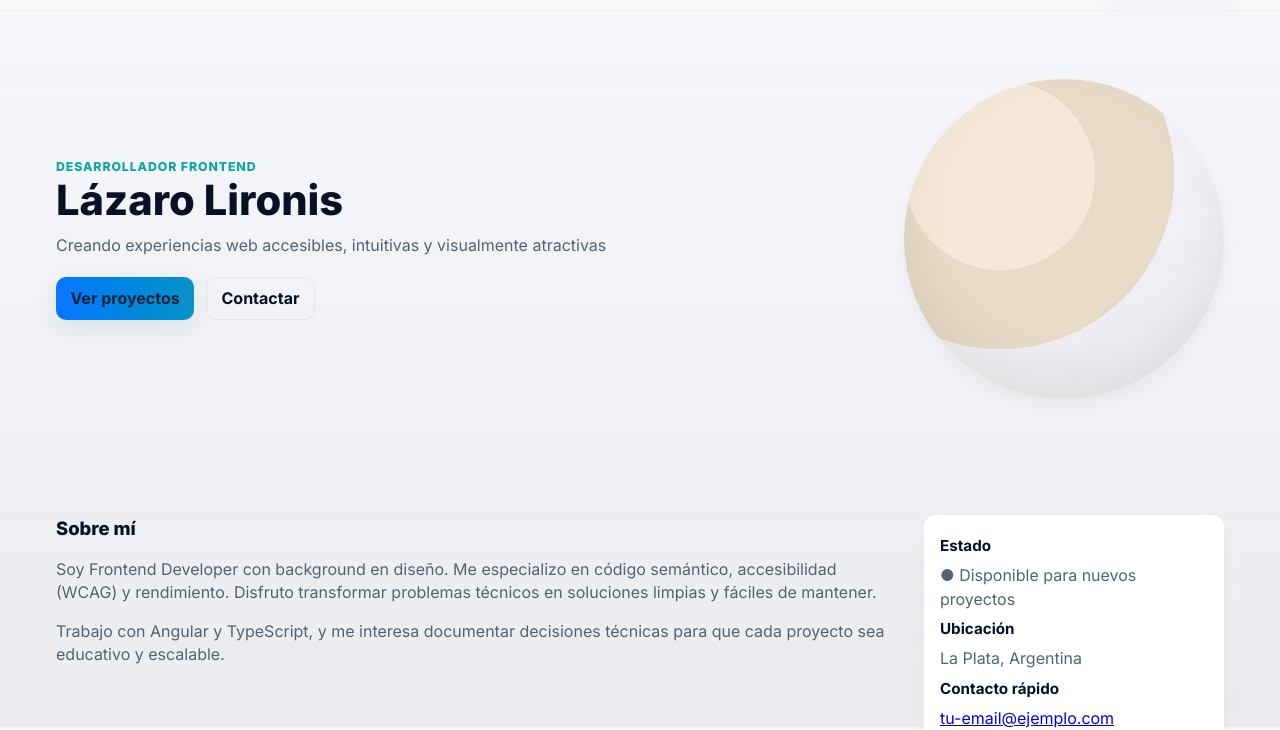
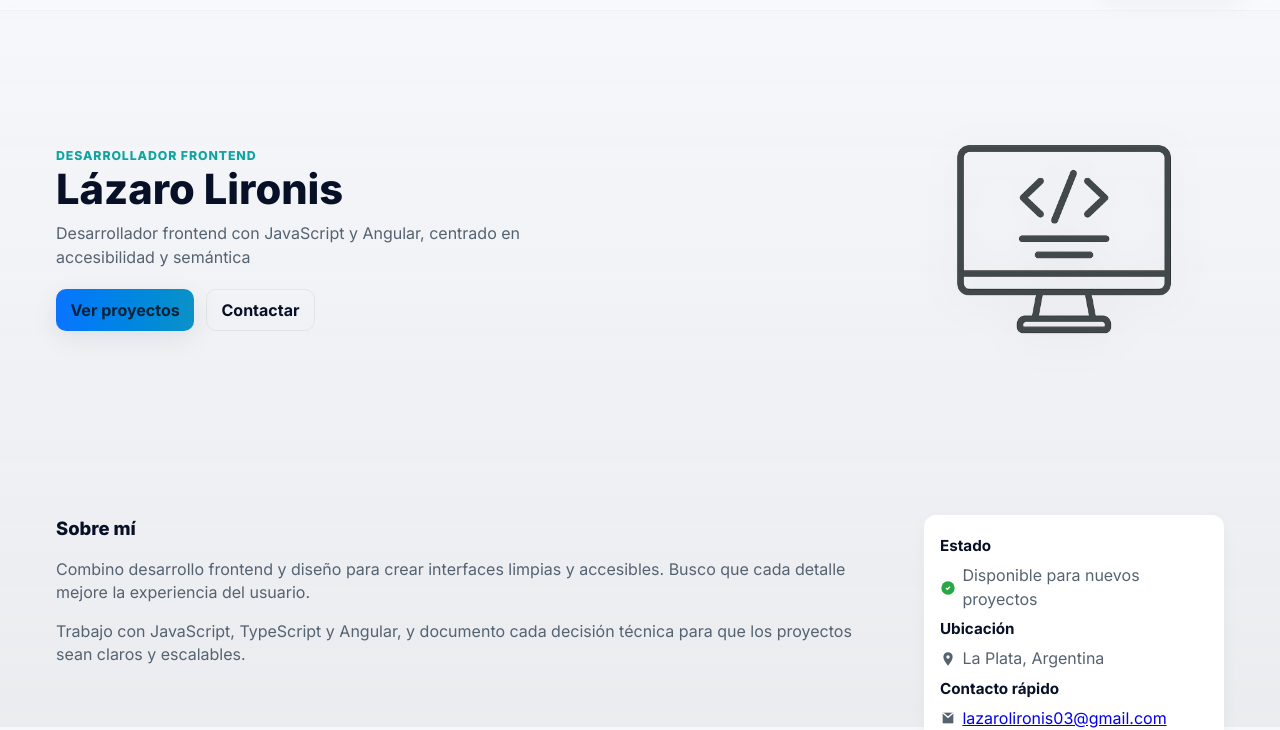
Before and after one commit to LazaroLironis241103/Bootcamp-FullStack, a plain HTML site: page Portfolio/index.html in a window 1280 px wide. Shown: the part 73-803 px from the top of the page. Drawn offline with Linux system fonts and the light colour scheme.

Commit message:
feat: reemplazo visual-blob por ilustración técnica
- Eliminado el blob decorativo del hero
- Agregada ilustración de programación (ilustracion.png) en su lugar
- Ajustado CSS para hero-illustration con animación fadeIn + drop-shadow
- Ocultada/ajustada ilustración en pantallas móviles para mejorar experiencia
- Limpieza de estilos obsoletos (.visual-blob)

```diff
--- a/Portfolio/index.html
+++ b/Portfolio/index.html
@@ -16,7 +16,7 @@
 
   <header class="site-header" role="banner">
     <div class="container header-inner">
-      <a class="brand" href="/" aria-label="Inicio - Lázaro Lironis">
+      <a class="brand" href="/Portfolio/" aria-label="Inicio - Lázaro Lironis">
         <img class="brand__logo" src="https://i.pinimg.com/originals/7c/f1/da/7cf1da8d5885498503b1c7b5f3ef9b8f.png" alt="Logotipo LL">
         <h1 class="brand__title">Lázaro Lironis</h1>
       </a>
@@ -54,7 +54,7 @@
         <div class="hero-content">
           <p class="kicker">Desarrollador Frontend</p>
           <h2 class="hero-title">Lázaro Lironis</h2>
-          <p class="hero-subtitle">Creando experiencias web accesibles, intuitivas y visualmente atractivas</p>
+          <p class="hero-subtitle">Desarrollador frontend con JavaScript y Angular, centrado en accesibilidad y semántica</p>
           <div class="hero-actions">
             <a class="btn btn--primary" href="#proyectos">Ver proyectos</a>
             <a class="btn btn--secondary" href="#contacto">Contactar</a>
@@ -62,8 +62,9 @@
         </div>
 
         <div class="hero-visual" aria-hidden="true">
-          <div class="visual-blob" role="img" aria-label="Elemento decorativo"></div>
+          <img src="ilustracion.png" alt="" class="hero-illustration" />
         </div>
+
       </div>
     </section>
 
@@ -71,18 +72,40 @@
       <div class="container about-grid">
         <div class="about-text">
           <h3 class="section-title">Sobre mí</h3>
-          <p>Soy Frontend Developer con background en diseño. Me especializo en código semántico, accesibilidad (WCAG) y rendimiento. Disfruto transformar problemas técnicos en soluciones limpias y fáciles de mantener.</p>
-          <p>Trabajo con Angular y TypeScript, y me interesa documentar decisiones técnicas para que cada proyecto sea educativo y escalable.</p>
+          <p>Combino desarrollo frontend y diseño para crear interfaces limpias y accesibles. Busco que cada detalle mejore la experiencia del usuario.</p>
+          <p>Trabajo con JavaScript, TypeScript y Angular, y documento cada decisión técnica para que los proyectos sean claros y escalables.</p>
         </div>
 
         <aside class="about-meta" aria-labelledby="availability-title">
           <h4 id="availability-title" class="meta-title">Estado</h4>
-          <p class="meta-item meta-available" aria-hidden="false">● Disponible para nuevos proyectos</p>
+          <p class="meta-item meta-available">
+            <svg class="icon" xmlns="http://www.w3.org/2000/svg" viewBox="0 0 24 24" width="16" height="16" aria-hidden="true">
+              <circle cx="12" cy="12" r="10" fill="green"/>
+              <path d="M9 12l2 2 4-4" stroke="white" stroke-width="2" fill="none"/>
+            </svg>
+            Disponible para nuevos proyectos
+          </p>
+
           <h4 class="meta-title">Ubicación</h4>
-          <p class="meta-item">La Plata, Argentina</p>
+          <p class="meta-item">
+            <svg class="icon" xmlns="http://www.w3.org/2000/svg" viewBox="0 0 24 24" width="16" height="16" aria-hidden="true">
+              <path d="M12 2C8 2 5 5 5 9c0 5 7 13 7 13s7-8 7-13c0-4-3-7-7-7z" fill="currentColor"/>
+              <circle cx="12" cy="9" r="2.5" fill="white"/>
+            </svg>
+            La Plata, Argentina
+          </p>
+
           <h4 class="meta-title">Contacto rápido</h4>
-          <p class="meta-item"><a href="mailto:tu-email@ejemplo.com">tu-email@ejemplo.com</a></p>
+          <p class="meta-item">
+            <svg class="icon" xmlns="http://www.w3.org/2000/svg" viewBox="0 0 24 24" width="16" height="16" aria-hidden="true">
+              <path d="M4 4h16v16H4z" fill="currentColor"/>
+              <path d="M4 4l8 7 8-7" stroke="white" stroke-width="2" fill="none"/>
+            </svg>
+            <a href="mailto:lazarolironis03@gmail.com">lazarolironis03@gmail.com</a>
+          </p>
         </aside>
+
+
       </div>
     </section>
 
--- a/Portfolio/styles.css
+++ b/Portfolio/styles.css
@@ -84,6 +84,35 @@ body{
 .btn--secondary{background: transparent;border:1px solid rgba(0,0,0,0.06);color:var(--text)}
 .btn--ghost{background:transparent;border:1px dashed rgba(0,0,0,0.06);color:var(--text)}
 
+/* Estado - Ubicacion - Contacto Rapido */
+.meta-item {
+  display: flex;
+  align-items: center;
+  gap: .4rem;
+}
+.icon {
+  flex-shrink: 0;
+}
+.meta-available .icon circle {
+  fill: #28a745; /* verde accesible */
+}
+
+/* Ilustracion */
+.hero-illustration {
+  width: 320px;
+  height: auto;
+  display: block;
+  margin-left: auto;
+  filter: drop-shadow(0 6px 20px rgba(0,0,0,0.06));
+  animation: fadeInScale .8s ease-out both;
+}
+
+@keyframes fadeInScale {
+  0% { opacity: 0; transform: scale(0.95); }
+  100% { opacity: 1; transform: scale(1); }
+}
+
+
 /* Nav */
 .primary-nav{display:block}
 .nav-list{display:flex;gap:1rem;align-items:center;margin:0;padding:0;list-style:none}
@@ -113,7 +142,6 @@ body{
 .hero-title{font-size:2.6rem;margin:.25rem 0 0;font-weight:800;line-height:1}
 .hero-subtitle{color:var(--muted);margin:.75rem 0 0;max-width:56ch}
 .hero-actions{margin-top:1.25rem;display:flex;gap:.75rem}
-.visual-blob{width:320px;height:320px;border-radius:999px;background: radial-gradient(circle at 30% 30%, #f4e9d8 0 30%, #e7dac6 30% 55%, transparent 55%), linear-gradient(135deg, rgba(255,255,255,0.06), rgba(0,0,0,0.02));box-shadow: inset 0 -24px 48px rgba(0,0,0,0.06), var(--soft-shadow);margin-left:auto}
 
 /* Sections and cards */
 .section-title{font-size:1.15rem;margin:0 0 1rem;font-weight:800}
@@ -210,7 +238,8 @@ body{
   .nav-list{flex-direction:column;gap:.4rem}
   .brand__title{display:none}
   .hero-grid{grid-template-columns:1fr;gap:1.25rem}
-  .visual-blob{display:none}
+  .hero-illustration{width: 180px;
+    margin: 0 auto;}
   .projects-grid{grid-template-columns:1fr}
   .skills-grid{grid-template-columns:1fr}
 }
```
Also changed, not shown: Portfolio/ilustracion.png (added).
